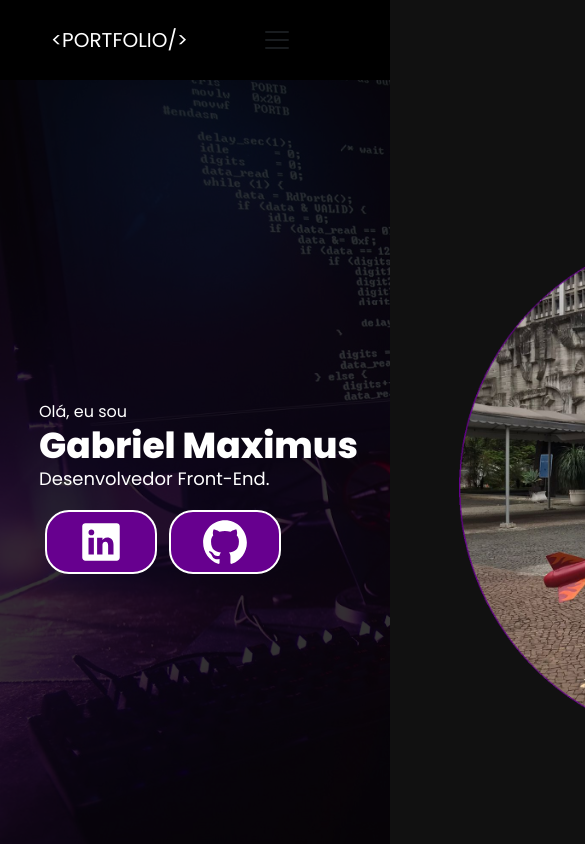
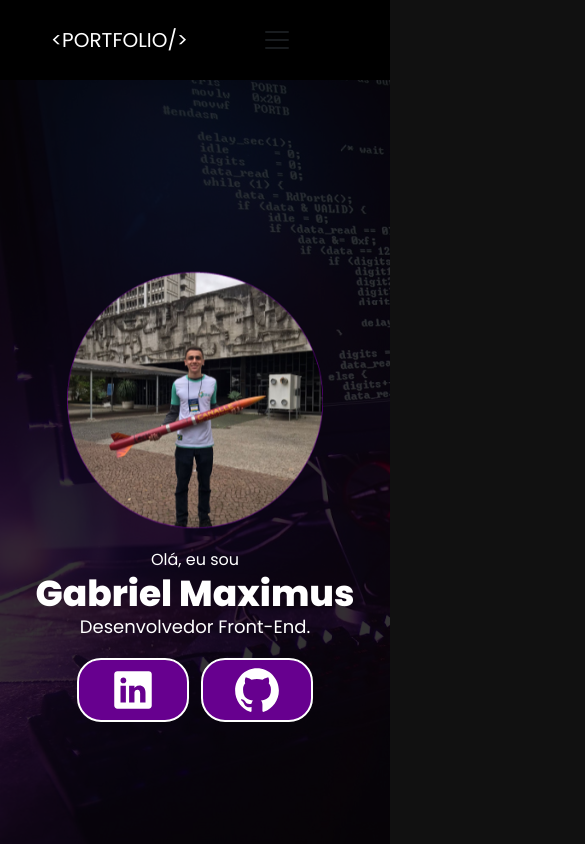
Before and after one commit to gabriel-maximus/Portfolio, a React (Create React App) app: page / in a window 390 px wide. Shown: the top 844 px of the page, 585 px wide, since content can reach past the window. Built offline with nearby package versions, Linux system fonts and the light colour scheme.

Commit message:
Melhorando responsividade com media queries

```diff
--- a/src/App.css
+++ b/src/App.css
@@ -173,3 +173,29 @@ body{
   margin: auto 10%;
 
 }
+
+@media (max-width: 768px){
+  body{
+    text-align: center;
+  }
+
+  .Inicio{
+    flex-direction: column-reverse;
+    align-items: center;
+    justify-content: center;
+  }
+
+  .Imagem img{
+    width: 16rem;
+    height: 16rem;
+    margin: 20px auto;
+  }
+
+  .Column{
+    align-items: center;
+    justify-content: center;
+  }
+  .Column h1{
+    text-align: center;
+  }
+}
--- a/src/components/Card/styles.css
+++ b/src/components/Card/styles.css
@@ -33,3 +33,9 @@
 .Sobre-Mim button{
     margin-top: 12px;
 }
+
+@media (max-width: 768px){
+    .Sobre-Mim{
+        text-align: center;
+    }
+}
--- a/src/components/ImageCard/styles.css
+++ b/src/components/ImageCard/styles.css
@@ -34,3 +34,9 @@
     border: #fff solid 2px;
     opacity: 80%;
 }
+
+@media (max-width: 322px){
+  .card{
+    width: 12rem;
+  }
+}
```
